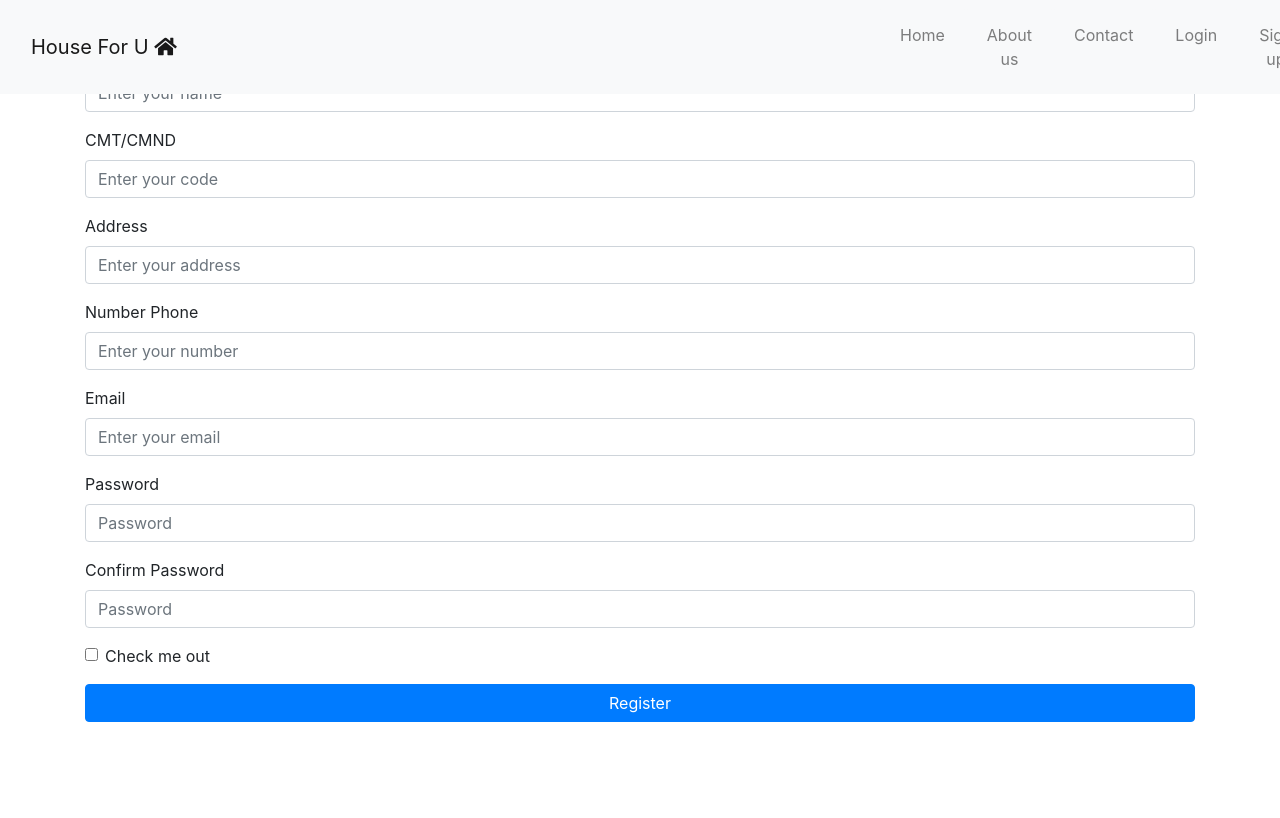
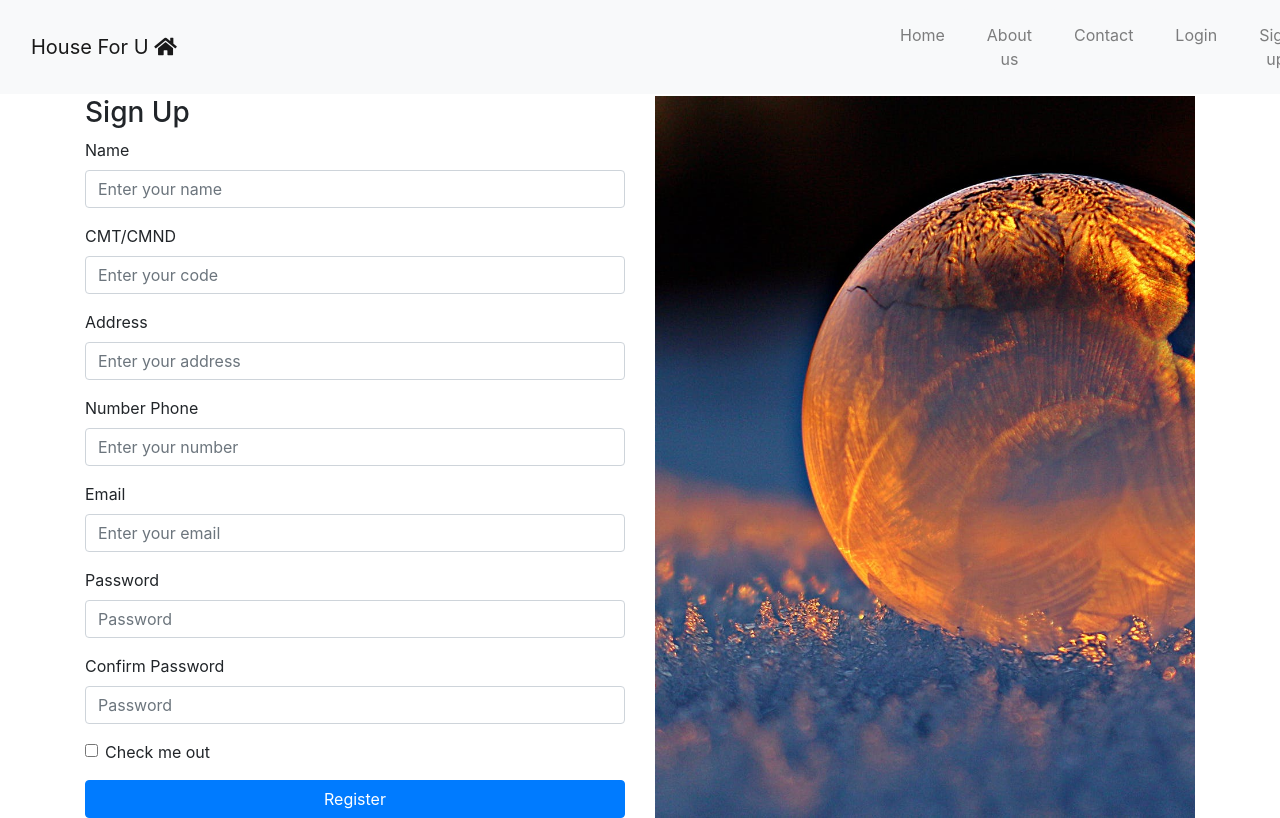
Before and after one commit to luongdangvp2000/amazingHouse, a React (Create React App) app: page /signup in a window 1280 px wide. Built offline with nearby package versions, Linux system fonts and the light colour scheme.

Commit message:
fix signup

```diff
--- a/src/components/SignUpForm.js
+++ b/src/components/SignUpForm.js
@@ -7,7 +7,7 @@ import './css/SignUpForm.css'
 function SignUpForm() {
     return (
         <>
-            <Container>
+            <Container className="pt-5 mt-5">
                 <Row>
                     <Col>
                         <h3>Sign Up</h3>
@@ -55,6 +55,9 @@ function SignUpForm() {
                             <Button variant="primary" type="submit" block>Register</Button>
                         </Form>
                     </Col>
+                    <Col>
+                        <img src="./images/background-signup.jpeg" />
+                    </Col>
                 </Row>
             </Container>
         </>
```
Also changed, not shown: public/images/background-signup.jpeg (renamed from public/images/background-signin.jpeg), 1 other file (tests, documents, lock files or other folders).
